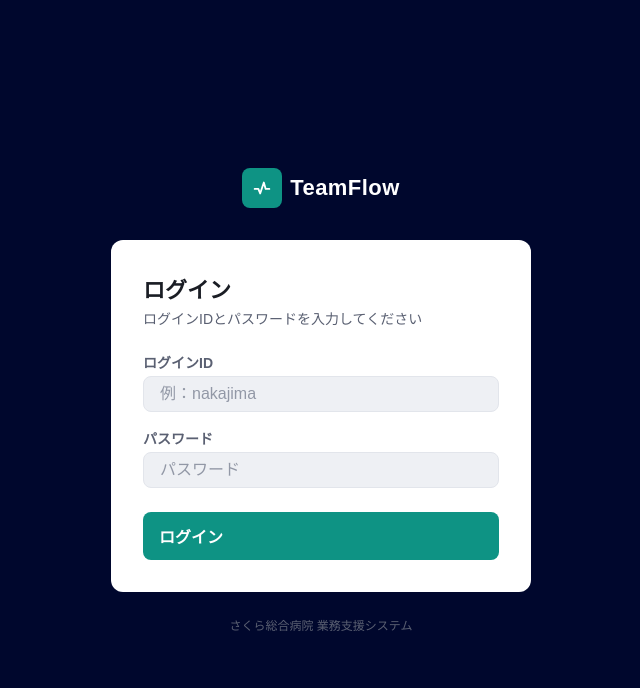
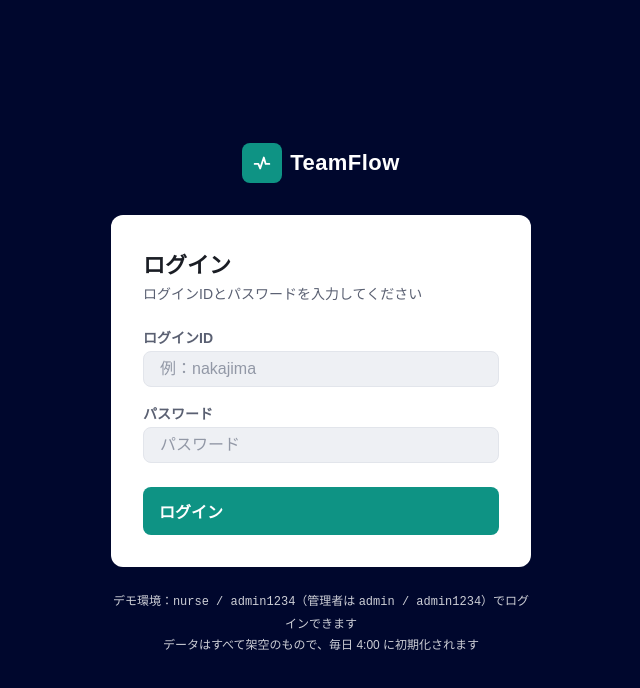
Before and after one commit to Miyuki-Hinata/team-flow-front, a React (Vite) app: page /login in a window 1280 px wide. Shown: the top 688 px of the page, without its empty margins (319-959 px from the left). Built offline with nearby package versions, Linux system fonts and the light colour scheme; no server answers.

Commit message:
ログイン画面とサイドバーの施設名表記をデモ環境の案内に変更 ref Miyuki-Hinata/team-flow#25

```diff
--- a/src/layouts/Sidebar.tsx
+++ b/src/layouts/Sidebar.tsx
@@ -253,9 +253,10 @@ export const Sidebar = ({ isOpen, onClose }: Props) => {
                 })}
             </NavList>
 
-            {/* 施設情報：現状は固定文言。将来は currentUser の所属情報から出す想定 */}
+            {/* 施設情報の枠：公開デモでは架空の病院名を名乗らず（実在システムとの誤認防止）、
+                デモ環境であることを示す。将来は currentUser の所属情報から出す想定 */}
             <Facility>
-                さくら総合病院
+                TeamFlow デモ環境
             </Facility>
         </Aside>
     )
--- a/src/pages/LoginPage.tsx
+++ b/src/pages/LoginPage.tsx
@@ -108,7 +108,11 @@ const Footer = styled.p`
     margin: ${props => props.theme.spacing.lg} 0 0;
     text-align: center;
     font-size: ${props => props.theme.fontSize.xs};
-    color: ${props => props.theme.colors.text.secondary};
+    line-height: 1.8;
+    /* 画面背景は brand.navyDeep（モード共通の濃紺）なので、文字もモード共通の onBrand を
+       薄めて使う。デモアカウントの案内を載せるため text.secondary より視認性を上げた */
+    color: ${props => props.theme.colors.text.onBrand};
+    opacity: 0.8;
 `
 
 // ロゴアイコン（Sidebar と同じ稲妻風 SVG。共通化すると密結合になるためページ内に留める）
@@ -201,7 +205,13 @@ function LoginPage() {
                     </Fields>
                 </FormCard>
 
-                <Footer>さくら総合病院 業務支援システム</Footer>
+                {/* 公開デモの案内。架空でも病院名を名乗ると実在システムと誤認されうるため、
+                    プロダクト名で名乗り、デモアカウントとデータの扱いを明示する */}
+                <Footer>
+                    デモ環境：<code>nurse / admin1234</code>（管理者は <code>admin / admin1234</code>）でログインできます
+                    <br />
+                    データはすべて架空のもので、毎日 4:00 に初期化されます
+                </Footer>
             </Column>
         </Screen>
     )
```
